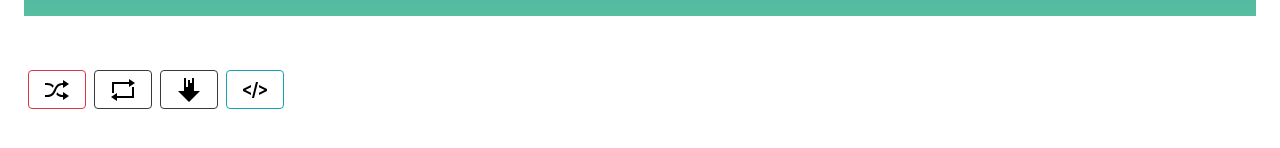
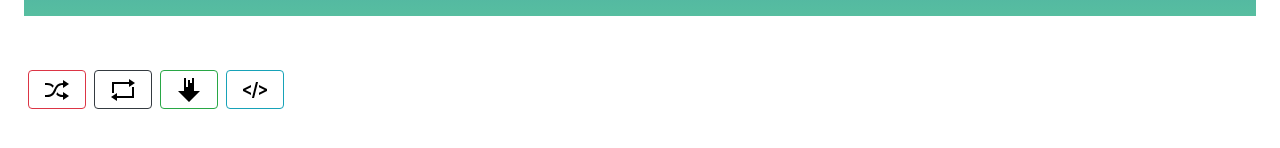
Before and after one commit to mayank1307/gradient, a React (Create React App) app: page / in a window 1280 px wide. Shown: the part 458-606 px from the top of the page. Built offline with nearby package versions, Linux system fonts and the light colour scheme.

Commit message:
Update App.js

```diff
--- a/src/App.js
+++ b/src/App.js
@@ -60,7 +60,7 @@ class App extends React.Component {
       <div className="box" id="boxG" style={{background:this.state.colors,height:"450px"}}></div><br/>
       <Button className="mx-1 px-3" variant="outline-danger" onClick={this.GenerateG}><svg xmlns="http://www.w3.org/2000/svg" width="24" height="24" viewBox="0 0 24 24"><path d="M2 7h-2v-2h2c3.49 0 5.48 1.221 6.822 2.854-.41.654-.754 1.312-1.055 1.939-1.087-1.643-2.633-2.793-5.767-2.793zm16 10c-3.084 0-4.604-1.147-5.679-2.786-.302.627-.647 1.284-1.06 1.937 1.327 1.629 3.291 2.849 6.739 2.849v3l6-4-6-4v3zm0-10v3l6-4-6-4v3c-5.834 0-7.436 3.482-8.85 6.556-1.343 2.921-2.504 5.444-7.15 5.444h-2v2h2c5.928 0 7.543-3.511 8.968-6.609 1.331-2.893 2.479-5.391 7.032-5.391z"/></svg></Button>
       <Button className="mx-1 px-3" variant="outline-dark" onClick={this.ChangeDir}><svg xmlns="http://www.w3.org/2000/svg" width="24" height="24" viewBox="0 0 24 24"><path d="M21 9h2v11h-17v3l-6-4 6-4v3h15v-9zm-18-3h15v3l6-4-6-4v3h-17v11h2v-9z"/></svg></Button>
-      <Button className="mx-1 px-3" variant="outline-dark" onClick={this.ImageC}><svg xmlns="http://www.w3.org/2000/svg" width="24" height="24" viewBox="0 0 24 24"><path d="M17 13v-13h-2v5h-2v-3h-2v7h-2v-9h-2v13h-6l11 11 11-11z"/></svg></Button>
+      <Button className="mx-1 px-3" variant="outline-success" onClick={this.ImageC}><svg xmlns="http://www.w3.org/2000/svg" width="24" height="24" viewBox="0 0 24 24"><path d="M17 13v-13h-2v5h-2v-3h-2v7h-2v-9h-2v13h-6l11 11 11-11z"/></svg></Button>
       <Button className="mx-1 px-3" variant="outline-info" onClick={() => this.copyCodeToClipboard()}><svg xmlns="http://www.w3.org/2000/svg" width="24" height="24" viewBox="0 0 24 24"><path d="M24 10.935v2.131l-8 3.947v-2.23l5.64-2.783-5.64-2.79v-2.223l8 3.948zm-16 3.848l-5.64-2.783 5.64-2.79v-2.223l-8 3.948v2.131l8 3.947v-2.23zm7.047-10.783h-2.078l-4.011 16h2.073l4.016-16z"/></svg></Button>
       <textarea ref={(textarea) => this.textArea = textarea} style={{opacity:"0",width:"0"}} value={"background:"+this.state.colors+";"}/>
     </div>
```
